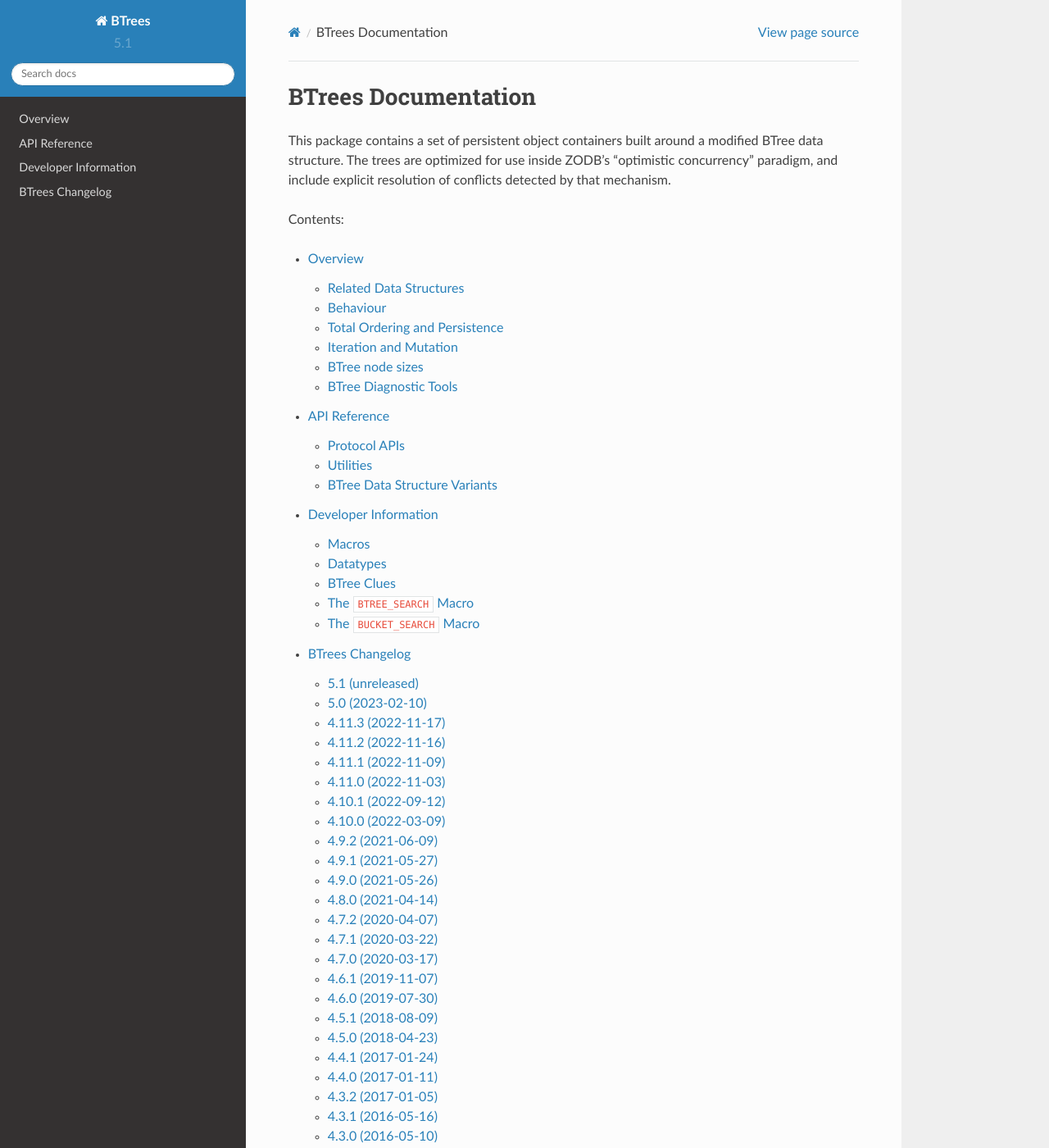
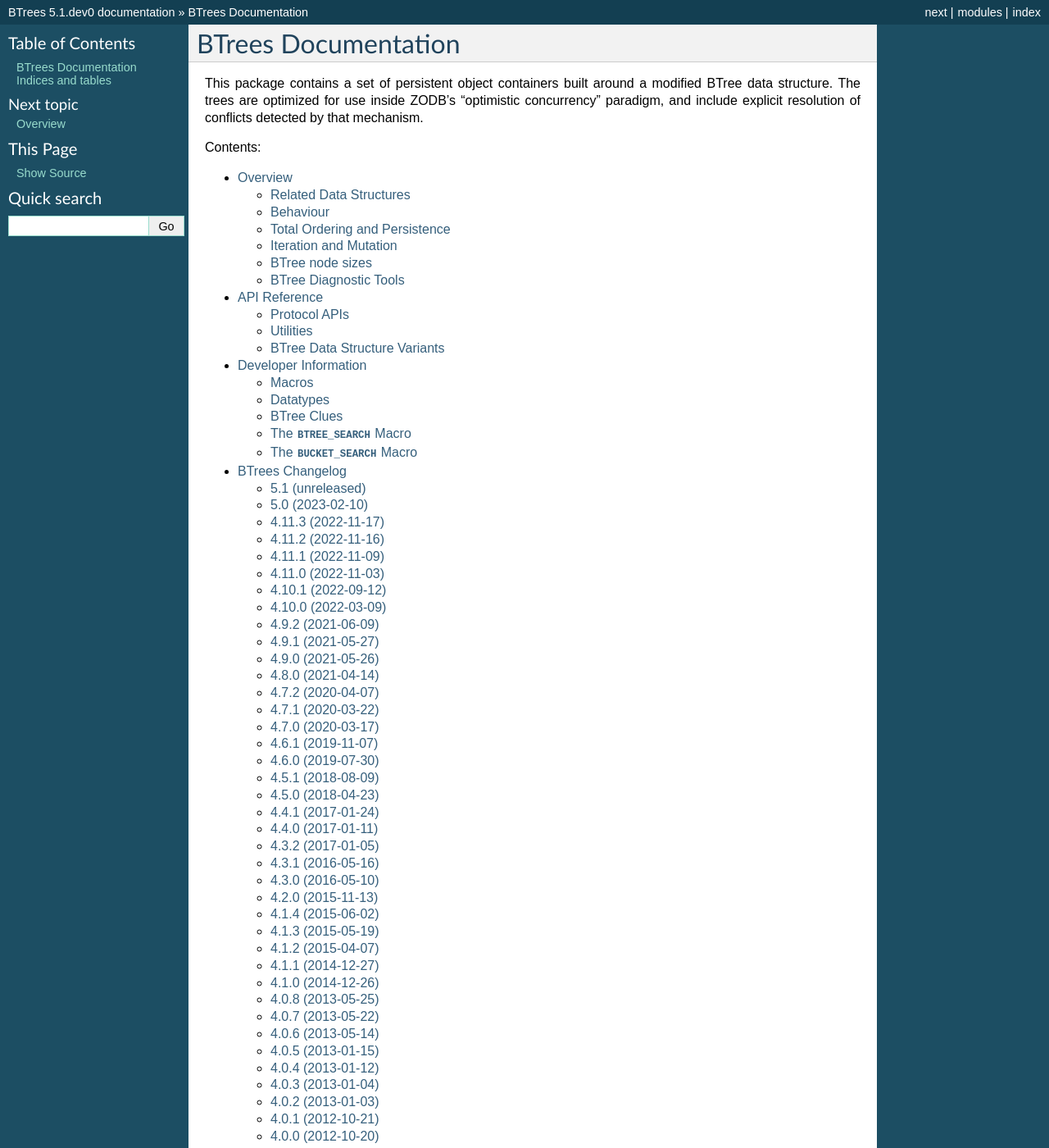
Before and after one commit to zopefoundation/BTrees, a Sphinx documentation site: the page built from docs/index.rst, in a window 1280 px wide and 1400 px high. Shown: the whole window at 82% size. Built offline with Sphinx 7.4.7, drawn with Linux system fonts in a browser that asks for light colours; some of the changed text lies outside the part shown.

Commit message:
Add forgotten changes.

```diff
--- a/docs/conf.py
+++ b/docs/conf.py
@@ -118,7 +118,7 @@
 
 # The theme to use for HTML and HTML Help pages.  See the documentation for
 # a list of builtin themes.
-html_theme = 'sphinx_rtd_theme'
+html_theme = 'default'
 
 # Theme options are theme-specific and customize the look and feel of a theme
 # further.  For a list of options available for each theme, see the
```
Also changed, not shown: docs/requirements.txt (+2 -5 lines).
